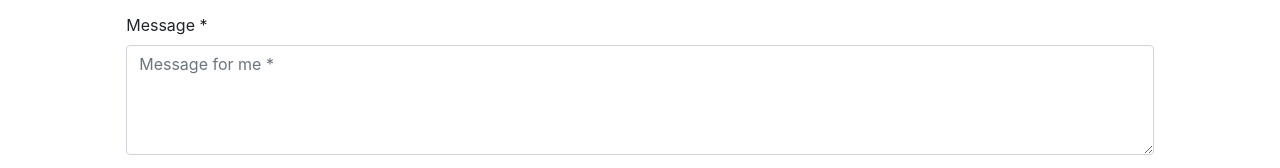
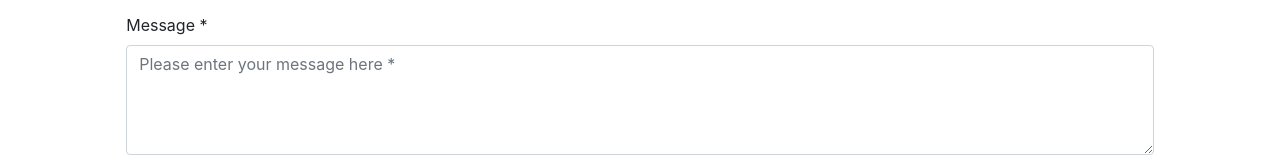
Before and after one commit to Sinn33r/portfolio, a plain HTML site: page index.html in a window 1280 px wide. Shown: the part 1890-2058 px from the top of the page. Drawn offline with nearby package versions, Linux system fonts and the light colour scheme.

Commit message:
cosmetic changes on form

```diff
--- a/index.html
+++ b/index.html
@@ -141,7 +141,7 @@
                               <div class="col-md-12">
                                   <div class="form-group">
                                       <label for="form-message">Message *</label>
-                                      <textarea id="form-message" name="message" class="form-control" placeholder="Message for me *" rows="4" required="required" data-error="Please, leave us a message."></textarea>
+                                      <textarea id="form-message" name="message" class="form-control" placeholder="Please enter your message here *" rows="4" required="required" data-error="Please, leave us a message."></textarea>
                                   </div>
                               </div>
                               <div class="col-md-12">
```
